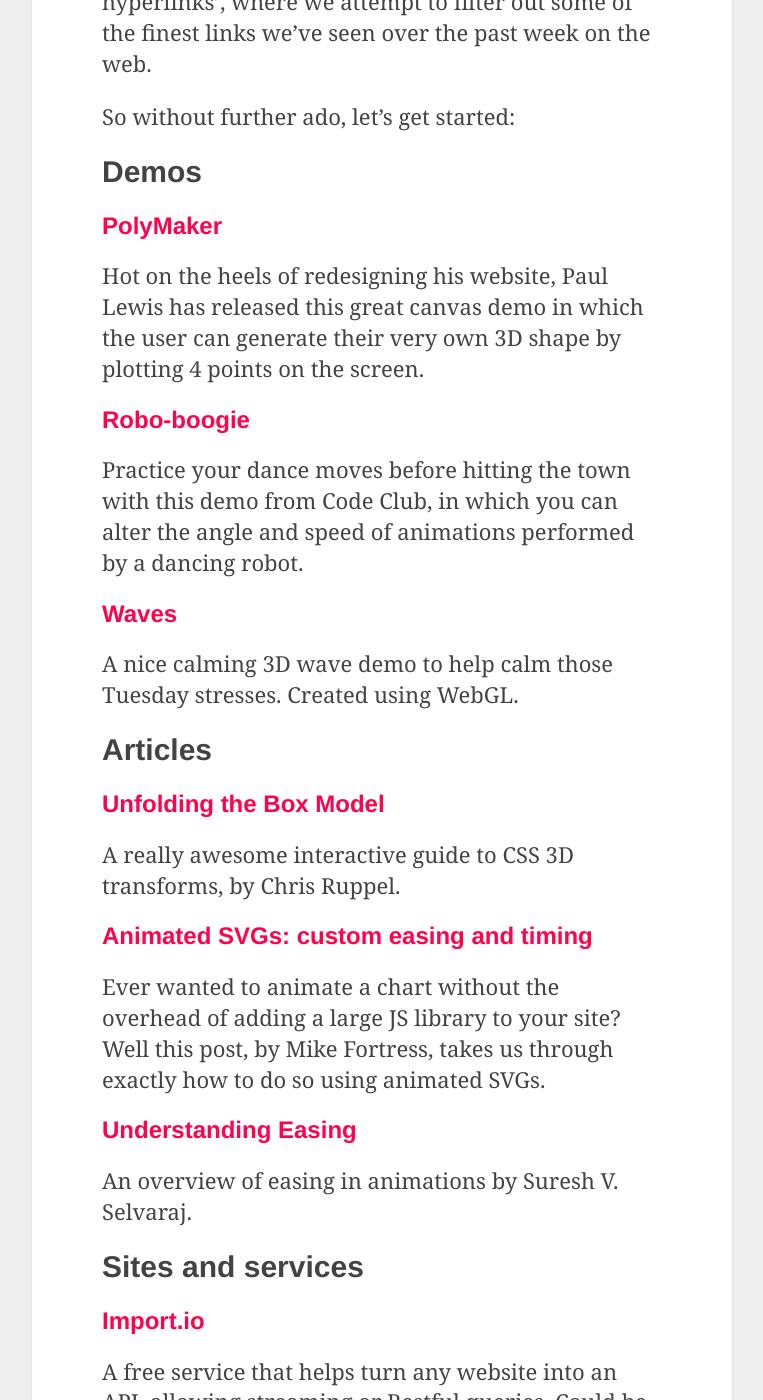
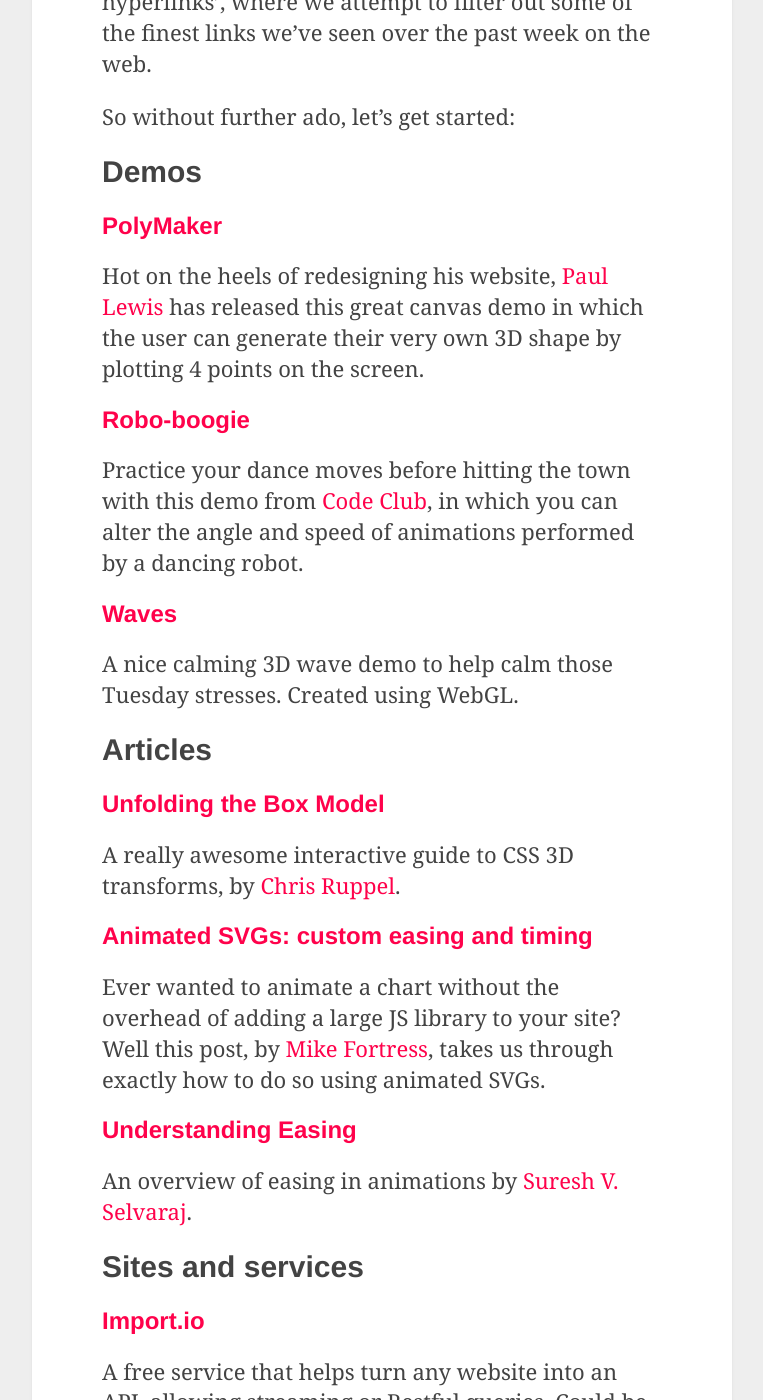
Before and after one commit to tmwagency/labs-blog, a Jekyll site: the page built from _posts/2013-12-11-really-good-hyperlinks.md, in a window 1280 px wide and 1400 px high, scrolled down 561 px. Shown: the whole window, without its empty margins (258-1021 px from the left). Built offline with Jekyll 4.4.1, drawn with Linux system fonts in a browser that asks for light colours; some web fonts are replaced; Markdown is read by kramdown in place of the engine named in the settings; a script that is not in the unit is left out; comment, search, counter and statistics services are not loaded; part of the change alters nothing that is shown.

```diff
--- a/_posts/2013-12-11-really-good-hyperlinks.md
+++ b/_posts/2013-12-11-really-good-hyperlinks.md
@@ -19,24 +19,24 @@ So without further ado, let's get started:
 ## Demos
 
 ### [PolyMaker](http://aerotwist.com/lab/poly-maker/)
-Hot on the heels of redesigning his website, Paul Lewis has released this great canvas demo in which the user can generate their very own 3D shape by plotting 4 points on the screen.
+Hot on the heels of redesigning his website, [Paul Lewis](https://twitter.com/aerotwist) has released this great canvas demo in which the user can generate their very own 3D shape by plotting 4 points on the screen.
 
 ### [Robo-boogie](http://roboboogie.codeclub.org.uk/)
-Practice your dance moves before hitting the town with this demo from Code Club, in which you can alter the angle and speed of animations performed by a dancing robot.
+Practice your dance moves before hitting the town with this demo from [Code Club](https://www.codeclub.org.uk/), in which you can alter the angle and speed of animations performed by a dancing robot.
 
 ### [Waves](http://david.li/waves/)
-A nice calming 3D wave demo to help calm those Tuesday stresses.    Created using WebGL.
+A nice calming 3D wave demo to help calm those Tuesday stresses.  Created using WebGL.
 
 ## Articles
 
 ### [Unfolding the Box Model](http://rupl.github.io/unfold/)
-A really awesome interactive guide to CSS 3D transforms, by Chris Ruppel.
+A really awesome interactive guide to CSS 3D transforms, by [Chris Ruppel](https://twitter.com/rupl).
 
 ### [Animated SVGs: custom easing and timing](http://oak.is/thinking/animated-svgs/)
-Ever wanted to animate a chart without the overhead of adding a large JS library to your site?  Well this post, by Mike Fortress, takes us through exactly how to do so using animated SVGs.
+Ever wanted to animate a chart without the overhead of adding a large JS library to your site?  Well this post, by [Mike Fortress](https://twitter.com/mfortress), takes us through exactly how to do so using animated SVGs.
 
 ### [Understanding Easing](https://medium.com/design-ux/bea05243fe3)
-An overview of easing in animations by Suresh V. Selvaraj.
+An overview of easing in animations by [Suresh V. Selvaraj](https://twitter.com/SureshVSelvaraj).
 
 ## Sites and services
 
```
